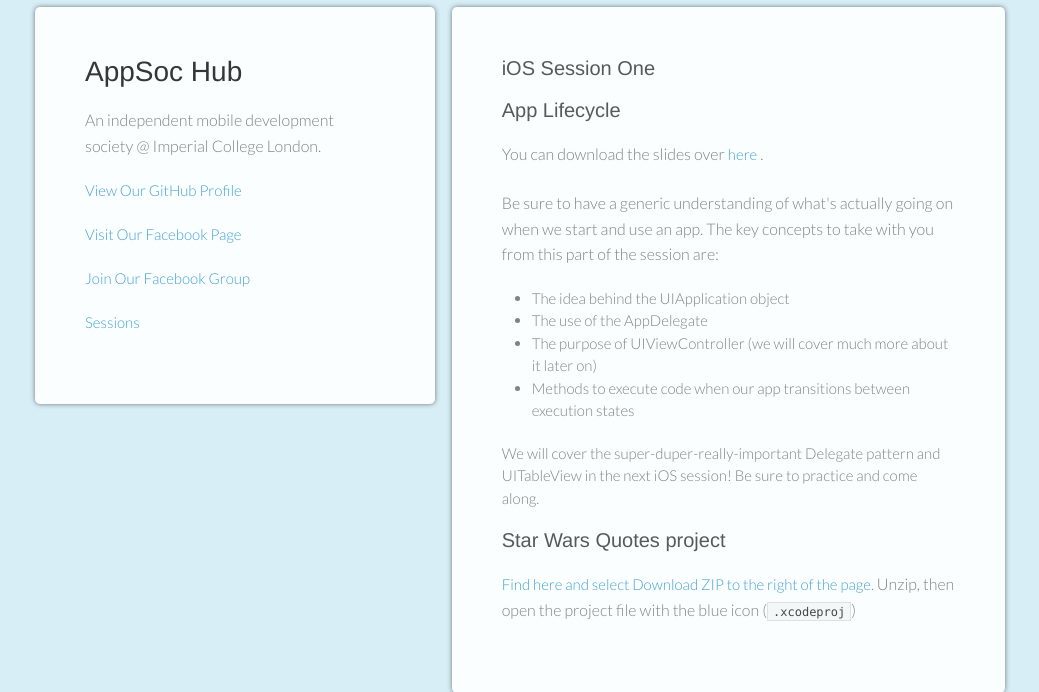
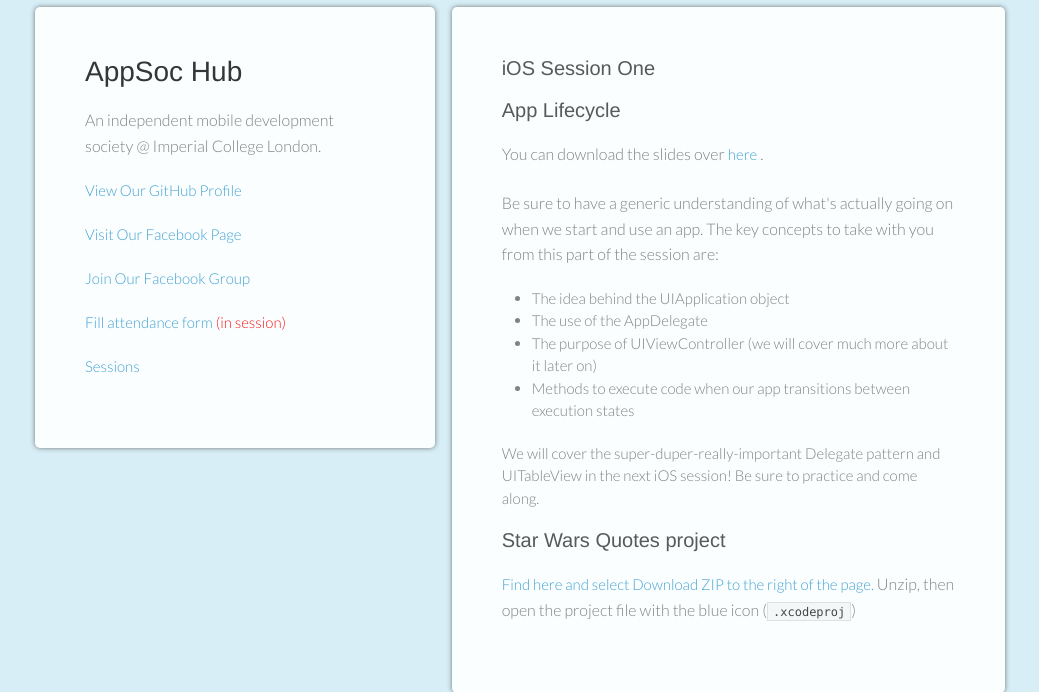
Before and after one commit to foogunlana/web_appsoc, a Django app: template appsoc/templates/appsoc/github.html in a window 1280 px wide. Shown: the part 61-753 px from the top of the page, without its empty margins (120-1159 px from the left). Run offline with Django 3.2, Linux system fonts and the light colour scheme; the template is opened without the code that fills it, so the values that code supplies are empty; some libraries are stand-ins or nearby versions.

Commit message:
added links to registration form

```diff
--- a/appsoc/templates/appsoc/base.html
+++ b/appsoc/templates/appsoc/base.html
@@ -75,6 +75,9 @@
                             <li><strong><a href="{% url 'about' %}">About Us</a></strong> </li>
                             <li><strong><a href="{% url 'contact' %}">Contact Us</a></strong></li>
                             <li><strong><a href="{% url 'register' %}">Sign Up</a></strong></li>
+                            <li><strong>
+                                <a href="https://docs.google.com/forms/d/1ZYdY25oiyZRsbLuRUYfBYOrmXli956K1ea1jLP2KVng/viewform?usp=send_form#start=openform">Fill attendance form <font style="color:green">(in session)</font></a>
+                            </strong></li>
                         </ul>
                     </div>
                     <div class="columns small-12 medium-6 large-4">
--- a/appsoc/templates/appsoc/blocks/hub_header.html
+++ b/appsoc/templates/appsoc/blocks/hub_header.html
@@ -5,6 +5,7 @@
   <p class="view"><a href="https://github.com/ICAppSoc">View Our GitHub Profile</a></p>
   <p class="view"><a href="https://www.facebook.com/pages/Imperial-App-Society/806202166060401">Visit Our Facebook Page</a></p>
   <p class="view"><a href="https://www.facebook.com/groups/197108390473166/">Join Our Facebook Group</a></p>
+  <p class="view"><a href="https://docs.google.com/forms/d/1ZYdY25oiyZRsbLuRUYfBYOrmXli956K1ea1jLP2KVng/viewform?usp=send_form#start=openform">Fill attendance form <font style="color:red">(in session)</font></a></p>
   <p class="view">
   <a href="#" data-dropdown="hover1" data-options="is_hover:true">Sessions</a>
   <ul id="hover1" class="f-dropdown" data-dropdown-content>
```
